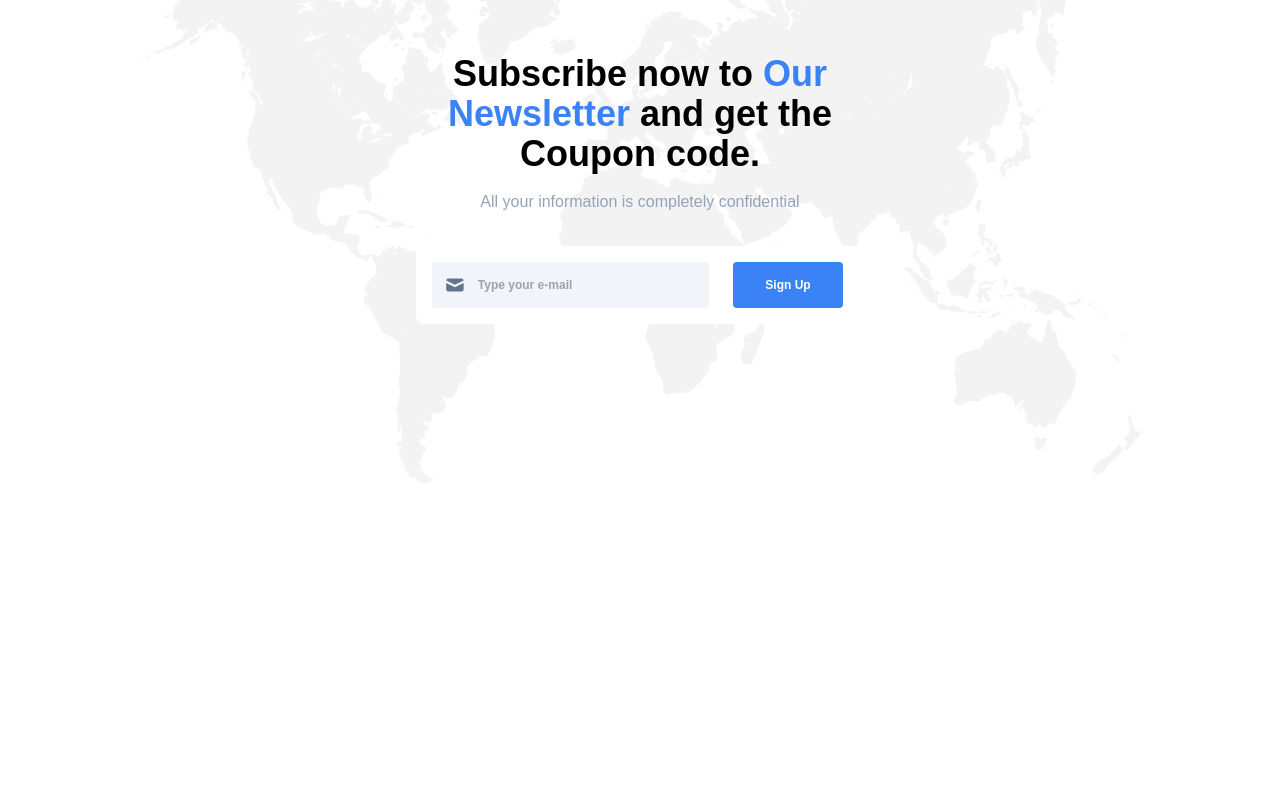
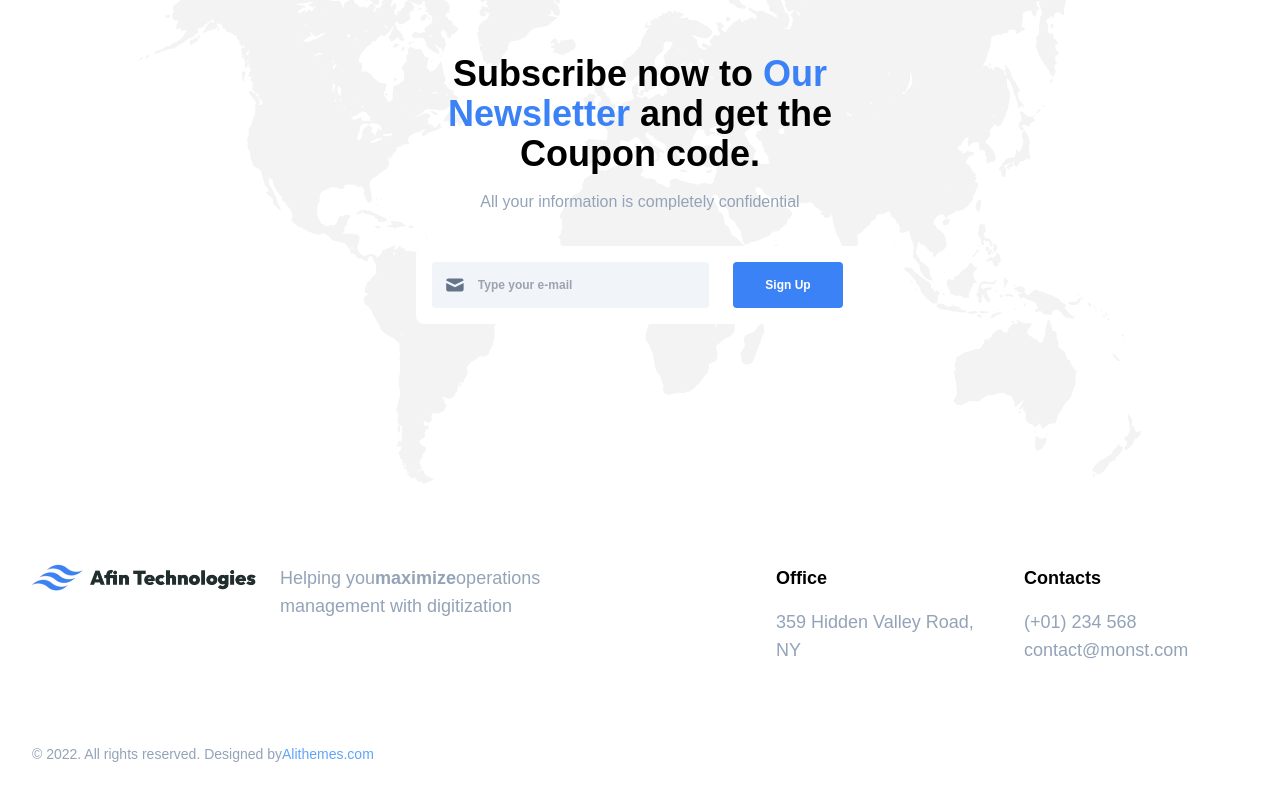
Before and after one commit to konishiyama/afinmarkets, a Next.js app: page /en in a window 1280 px wide. Shown: the part 1724-2524 px from the top of the page. Before the commit the page ends 2208 px from the top, so only its background shows below. Built offline with nearby package versions, Linux system fonts and the light colour scheme.

Commit message:
Footer base

```diff
--- a/src/app/[lang]/components/Footer.tsx
+++ b/src/app/[lang]/components/Footer.tsx
@@ -0,0 +1,79 @@
+"use client";
+
+import Link from "next/link";
+import Image from "next/image";
+import { type Locale } from "../../../i18n-config";
+import logo from "/public/images/20240414_logo.png";
+import Layout from "./Layout";
+
+interface Dictionary {
+  Product: string;
+  Features: string;
+  Team: string;
+  JoinUs: string;
+}
+
+interface FooterProps {
+  footer_props: Dictionary;
+  lang: Locale;
+}
+
+const Footer = ({ footer_props, lang }: FooterProps) => {
+  return (
+    <footer className="py-20">
+      <Layout>
+        <div
+          className="container px-4 mx-auto wow animate__animated animate__fadeIn"
+          data-wow-delay=".3s"
+        >
+          <div className="flex flex-wrap mb-12 lg:mb-20 -mx-3 text-center lg:text-left">
+            <div className="w-full lg:w-1/5 px-3 mb-6 lg:mb-0">
+              <Link
+                className="inline-block mx-auto lg:mx-0 text-3xl font-semibold leading-none"
+                href={`/${lang}`}
+              >
+                <Image className="w-56" src={logo} alt="Monst" />
+              </Link>
+            </div>
+            <div className="w-full lg:w-2/5 px-3 mb-8 lg:mb-0">
+              <p className="max-w-md mx-auto lg:max-w-full lg:mx-0 lg:pr-32 lg:text-lg text-blueGray-400 leading-relaxed">
+                Helping you
+                <strong>maximize</strong>
+                operations management with digitization
+              </p>
+            </div>
+            <div className="w-full lg:w-1/5 px-3 mb-8 lg:mb-0">
+              <p className="mb-2 lg:mb-4 lg:text-lg font-bold font-heading text-blueGray-800">
+                Office
+              </p>
+              <p className="lg:text-lg text-blueGray-400">
+                359 Hidden Valley Road, NY
+              </p>
+            </div>
+            <div className="w-full lg:w-1/5 px-3">
+              <p className="mb-2 lg:mb-4 lg:text-lg font-bold font-heading text-blueGray-800">
+                Contacts
+              </p>
+              <p className="lg:text-lg text-blueGray-400">(+01) 234 568</p>
+              <p className="lg:text-lg text-blueGray-400">contact@monst.com</p>
+            </div>
+          </div>
+          <div className="flex flex-col lg:flex-row items-center lg:justify-between">
+            <p className="text-sm text-blueGray-400">
+              © 2022. All rights reserved. Designed by
+              <Link
+                className="text-blue-400"
+                href="https://alithemes.com"
+                target="_blank"
+              >
+                Alithemes.com
+              </Link>
+            </p>
+          </div>
+        </div>
+      </Layout>
+    </footer>
+  );
+};
+
+export default Footer;
--- a/src/app/[lang]/page.tsx
+++ b/src/app/[lang]/page.tsx
@@ -4,6 +4,7 @@ import Header from "./components/Header";
 import Cover from "./components/Cover";
 import Product from "./components/Product";
 import Join from "./components/Join";
+import Footer from "./components/Footer";
 
 export default async function IndexPage({
   params: { lang },
@@ -18,6 +19,7 @@ export default async function IndexPage({
       <Cover cover_props={dictionary.cover_props} lang={lang} />
       <Product product_props={dictionary.product_props} lang={lang} />
       <Join join_props={dictionary.join_props} lang={lang} />
+      <Footer footer_props={dictionary.header_props} lang={lang} />
     </main>
   );
 }
--- a/src/dictionaries/en.json
+++ b/src/dictionaries/en.json
@@ -22,5 +22,11 @@
     "Features": "特徴",
     "Team": "チーム",
     "JoinUs": "コンタクト"
+  },
+  "footer_props": {
+    "Product": "概要",
+    "Features": "特徴",
+    "Team": "チーム",
+    "JoinUs": "コンタクト"
   }
 }
--- a/src/dictionaries/ja.json
+++ b/src/dictionaries/ja.json
@@ -22,5 +22,11 @@
     "Features": "特徴",
     "Team": "チーム",
     "JoinUs": "コンタクト"
+  },
+  "footer_props": {
+    "Product": "概要",
+    "Features": "特徴",
+    "Team": "チーム",
+    "JoinUs": "コンタクト"
   }
 }
--- a/src/dictionaries/ko.json
+++ b/src/dictionaries/ko.json
@@ -22,5 +22,11 @@
     "Features": "特徴",
     "Team": "チーム",
     "JoinUs": "コンタクト"
+  },
+  "footer_props": {
+    "Product": "概要",
+    "Features": "特徴",
+    "Team": "チーム",
+    "JoinUs": "コンタクト"
   }
 }
--- a/src/dictionaries/zh.json
+++ b/src/dictionaries/zh.json
@@ -22,5 +22,11 @@
     "Features": "特徴",
     "Team": "チーム",
     "JoinUs": "コンタクト"
+  },
+  "footer_props": {
+    "Product": "概要",
+    "Features": "特徴",
+    "Team": "チーム",
+    "JoinUs": "コンタクト"
   }
 }
```
